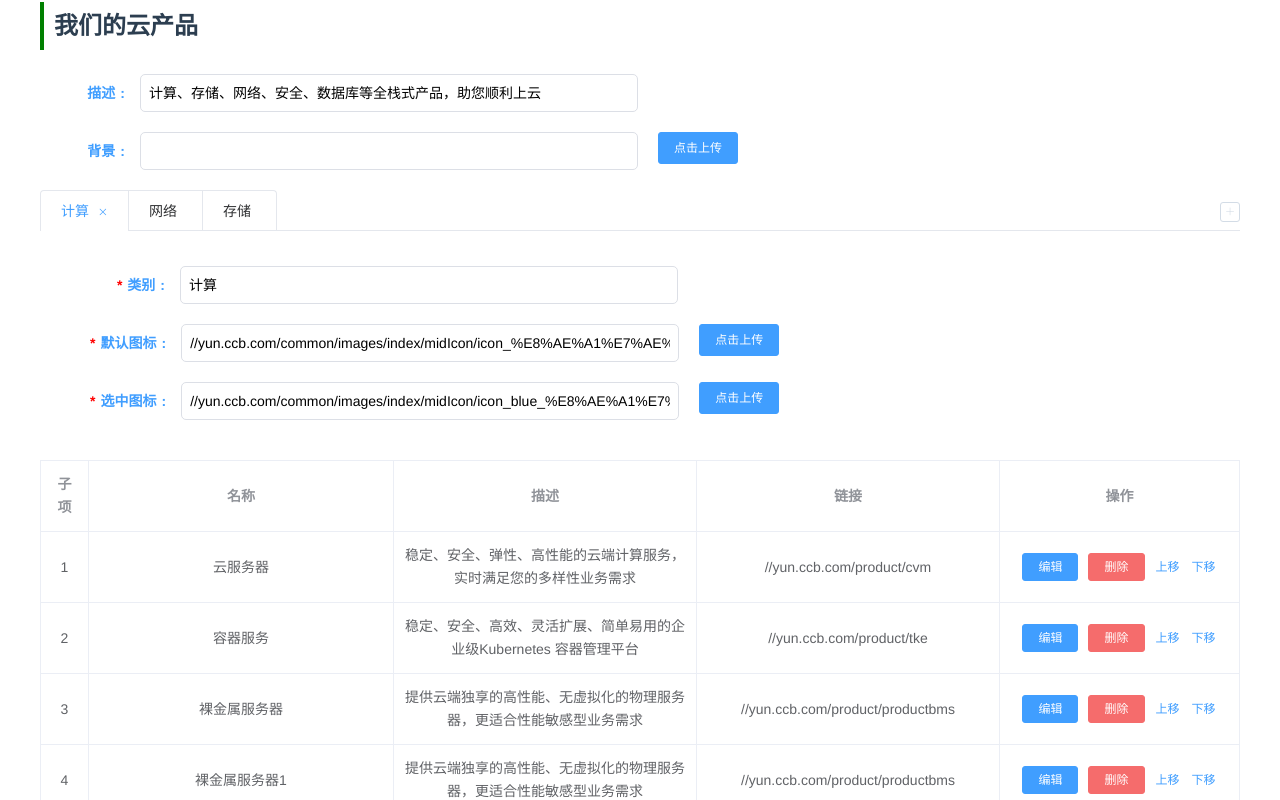
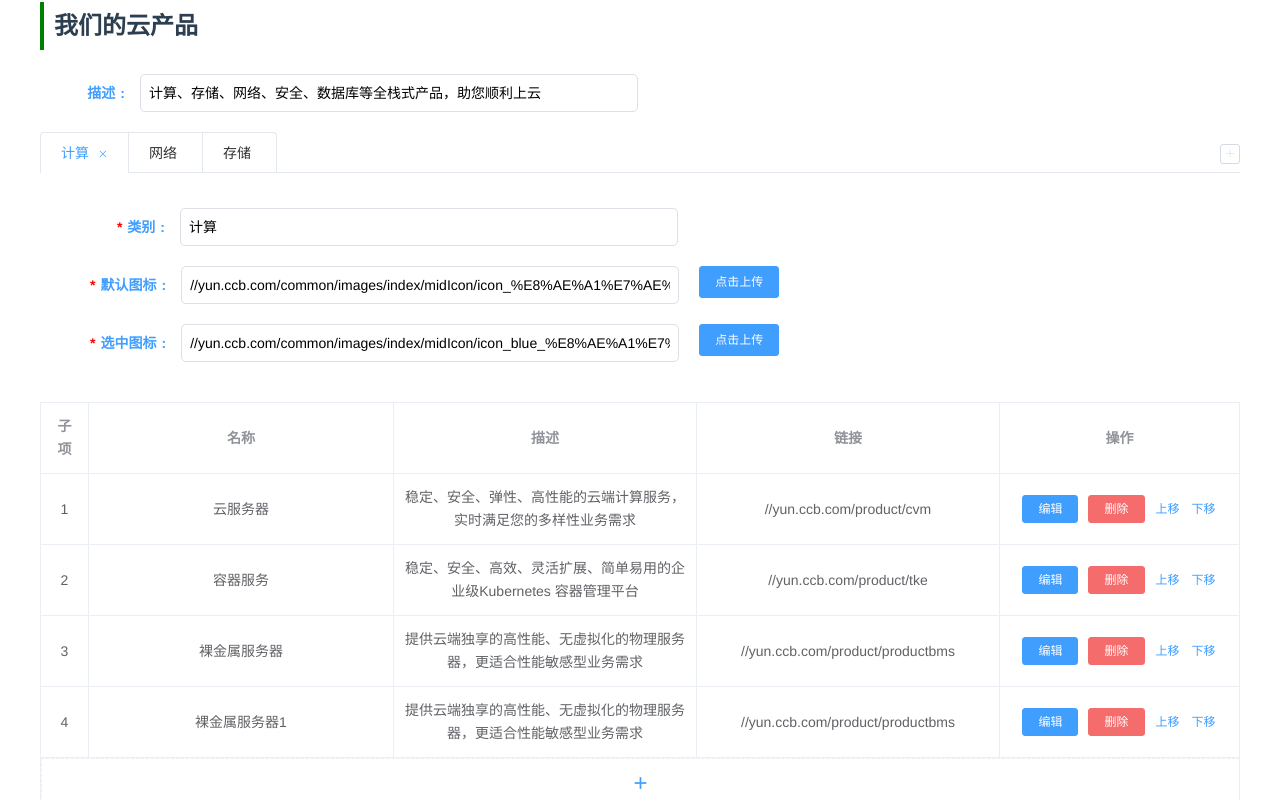
Before and after one commit to czf2015/zerda, a Vue app: page / in a window 1280 px wide. Shown: the part 980-1780 px from the top of the page. Built offline with nearby package versions, Linux system fonts and the light colour scheme.

Commit message:
更改拖拽组件结构

```diff
--- a/public/data/categories/index.json
+++ b/public/data/categories/index.json
@@ -182,7 +182,7 @@
   },
   {
     "id": "4",
-    "type": "TableFormPanel",
+    "type": "Panel",
     "usage": "Solutions",
     "effect": "/images/home/solutions.png",
     "title": "应用场景",
--- a/public/data/categories/scenes.js
+++ b/public/data/categories/scenes.js
@@ -1,6 +1,6 @@
 module.exports = {
     id: '4',
-    type: 'TableFormPanel',
+    type: 'Panel',
     usage: 'Solutions',
     effect: '/images/home/solutions.png',
     title: '应用场景',
--- a/public/data/home/index.json
+++ b/public/data/home/index.json
@@ -184,7 +184,7 @@
   },
   {
     "id": "3",
-    "type": "TableFormPanel",
+    "type": "Panel",
     "usage": "Products",
     "effect": "/images/home/products.png",
     "title": "我们的云产品",
@@ -374,7 +374,7 @@
   },
   {
     "id": "4",
-    "type": "TableFormPanel",
+    "type": "Panel",
     "usage": "Solutions",
     "effect": "/images/home/solutions.png",
     "title": "我们的解决方案",
--- a/public/data/home/products.js
+++ b/public/data/home/products.js
@@ -1,6 +1,6 @@
 module.exports = {
     id: '3',
-    type: 'TableFormPanel',
+    type: 'Panel',
     usage: 'Products',
     effect: '/images/home/products.png',
     title: '我们的云产品',
--- a/public/data/home/solutions.js
+++ b/public/data/home/solutions.js
@@ -1,6 +1,6 @@
 module.exports = {
     id: '4',
-    type: 'TableFormPanel',
+    type: 'Panel',
     usage: 'Solutions',
     effect: '/images/home/solutions.png',
     title: '我们的解决方案',
--- a/src/components/Panel/helpers.js
+++ /dev/null
@@ -1,57 +0,0 @@
-export const convert = ({ id, type, usage, title, desc, background, content, extra, effect }) => {
-    return {
-        id,
-        type,
-        effect,
-        table: {
-            content,
-            ...extra,
-        },
-        formData: [
-            // {
-            //     field: "title",
-            //     label: "标题",
-            //     required: true,
-            //     value: title || "",
-            //     validation: {
-            //         type: "text",
-            //         minLength: 5,
-            //         maxLength: 10,
-            //     },
-            // },
-            {
-                field: "desc",
-                label: "描述",
-                required: false,
-                value: desc || "",
-                validation: {
-                    type: "text",
-                    minLength: 10,
-                    maxLength: 20,
-                },
-            },
-            {
-                field: "background",
-                label: "背景",
-                required: false,
-                value: background || "",
-                validation: {
-                    type: "image",
-                    minSize: 5,
-                    maxSize: 10,
-                },
-            },
-            // {
-            //     field: "usage",
-            //     label: "用途",
-            //     required: false,
-            //     value: usage || "",
-            //     validation: {
-            //         type: "text",
-            //         minLength: 5,
-            //         maxLength: 10,
-            //     },
-            // },
-        ]
-    }
-}
--- a/src/components/Container/helpers.js
+++ b/src/components/TableForm/helpers.js
@@ -58,3 +58,19 @@
         formData,
     }
 }
+
+export const convertFormData = (columns, rowData) => {
+    const _convert = (columns) => {
+        const ret = []
+        columns.forEach(({ field, label, options, required, validation, children }) => {
+            if (children && children.length > 0) {
+                ret.push(..._convert(children))
+            } else {
+                const value = (validation.type == 'date' || validation.type == 'dateTime') ? new Date(rowData[field]) : rowData[field]
+                ret.push({ field, label, value, options, required, validation })
+            }
+        })
+        return ret
+    }
+    return _convert(columns)
+}
--- a/src/components/TableForm.vue
+++ b/src/components/TableForm/index.vue
@@ -26,7 +26,7 @@
 <script>
 import CustomTable from "@/components/Table";
 import CustomForm from "@/components/Form";
-import { convertFormData } from "@/mock/table.js";
+import { convertFormData } from "./helpers.js";
 
 export default {
   components: {
--- a/src/layouts/default.vue
+++ b/src/layouts/default.vue
@@ -23,8 +23,8 @@
 import AppHeader from "./partials/AppHeader";
 import AppFooter from "./partials/AppFooter";
 import AppAside from "./partials/AppAside";
-import Container from "@/components/Container";
-import TableFormPanel from "@/components/Panel/TableForm";
+import Container from "@/components/TableForm/Container";
+import Panel from "@/components/TableForm/Panel";
 import draggable from "vuedraggable";
 
 export default {
@@ -34,7 +34,7 @@
     AppAside,
     draggable,
     Container,
-    TableFormPanel,
+    Panel,
   },
 
   props: {
```
Also changed, not shown: src/components/TableForm/Container.vue (renamed from src/components/Container/index.vue), src/components/TableForm/Panel.vue (renamed from src/components/Panel/TableForm.vue).
